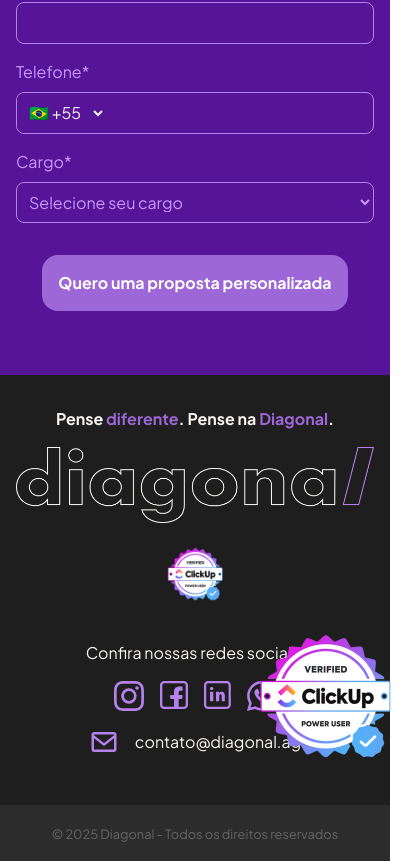
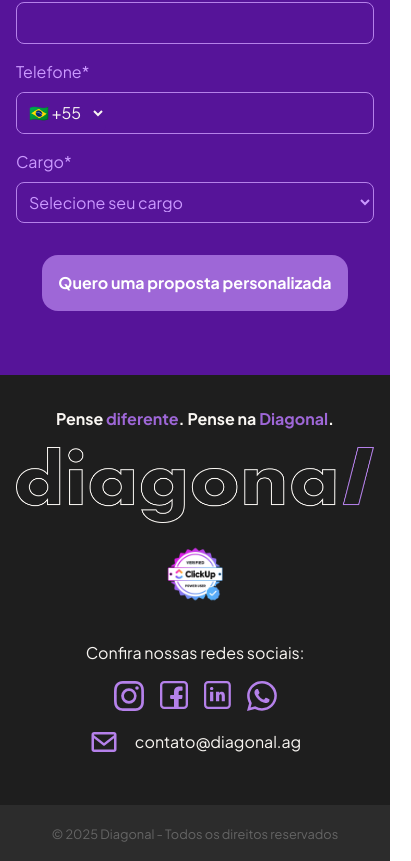
Before and after one commit to lucassdantas/diagonal-ag, a Next.js app: page / in a window 390 px wide. Shown: the part 5910-6771 px from the top of the page, 411 px wide, since content can reach past the window. Built offline with nearby package versions, Linux system fonts and the light colour scheme.

Commit message:
fix clickup logo duplicated on footer

```diff
--- a/src/app/components/Footer/index.tsx
+++ b/src/app/components/Footer/index.tsx
@@ -17,7 +17,7 @@ export const Footer = () => {
           <div className='flex gap-4 justify-center w-1/3'>
             {allSocialNetworksList.map((socialNetowrk:any, i) => ( <Link href={socialNetowrk.url} target='_blank' key={i}><socialNetowrk.icon className='text-purple_40 text-3xl'/></Link>))}
           </div>
-          <div className='w-1/3 flex justify-center absolute right-0'>
+          <div className='w-1/3 lg:flex hidden  justify-center absolute right-0'>
             <img className='max-w-[172px] text-center' src={'/assets/footer/clickup-verified-logo.png'} alt='clickup verified logo'/>
           </div>
         </div>
```
